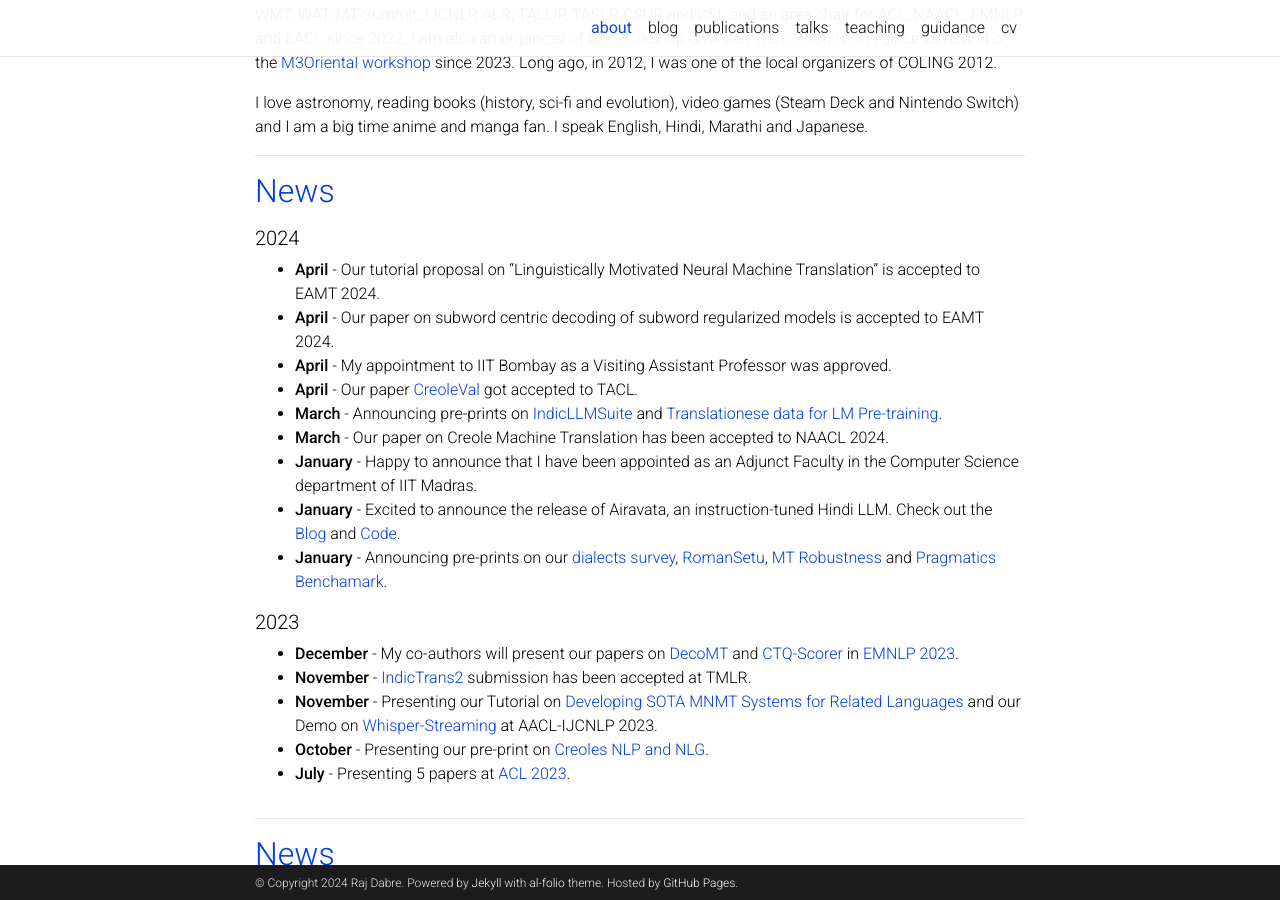
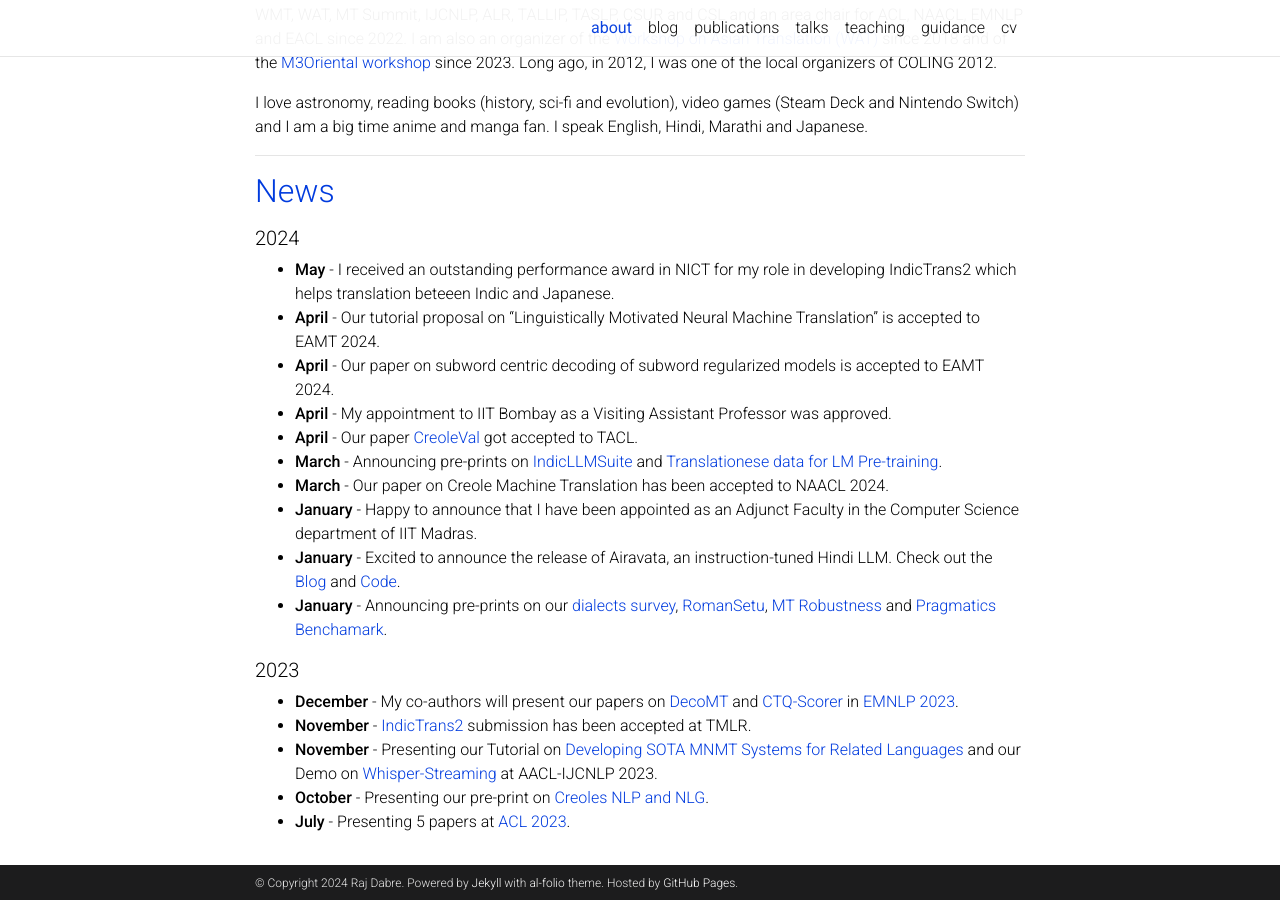
Before and after one commit to prajdabre/prajdabre.github.io, a Jekyll site: the page built from _pages/about.md, in a window 1280 px wide and 900 px high, scrolled down 837 px. Built offline with Jekyll 4.4.1, drawn with Linux system fonts in a browser that asks for light colours; full-size pictures stand in for the smaller copies a plugin makes; comment, search, counter and statistics services are not loaded; a style sheet for code colours, icons or effects is not loaded.

Commit message:
Update about.md

```diff
--- a/_pages/about.md
+++ b/_pages/about.md
@@ -33,6 +33,7 @@
 <h2 style="color:#003BDE; margin-bottom:0.5em">News</h2>
 
 ##### 2024
+- **May** - I received an outstanding performance award in NICT for my role in developing IndicTrans2 which helps translation beteeen Indic and Japanese.
 - **April** - Our tutorial proposal on "Linguistically Motivated Neural Machine Translation" is accepted to EAMT 2024.
 - **April** - Our paper on subword centric decoding of subword regularized models is accepted to EAMT 2024.
 - **April** - My appointment to IIT Bombay as a Visiting Assistant Professor was approved.
```
